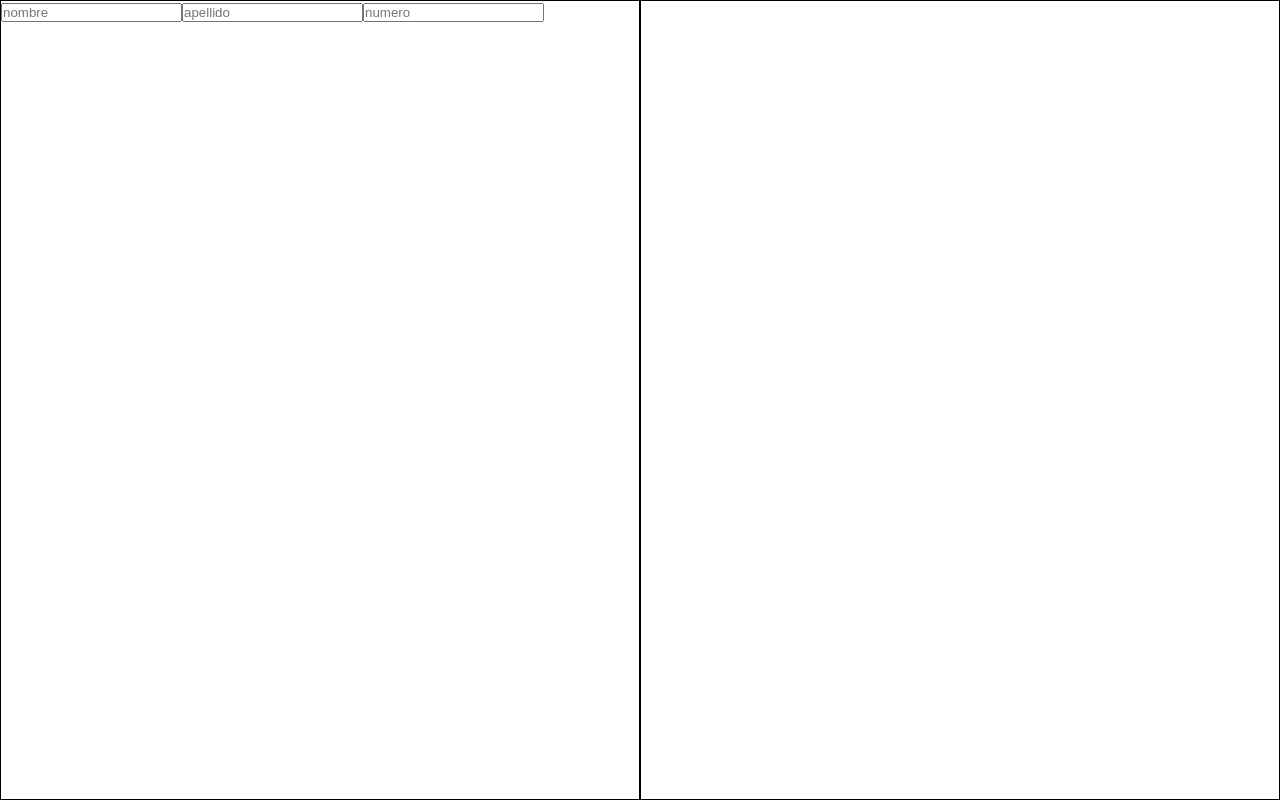
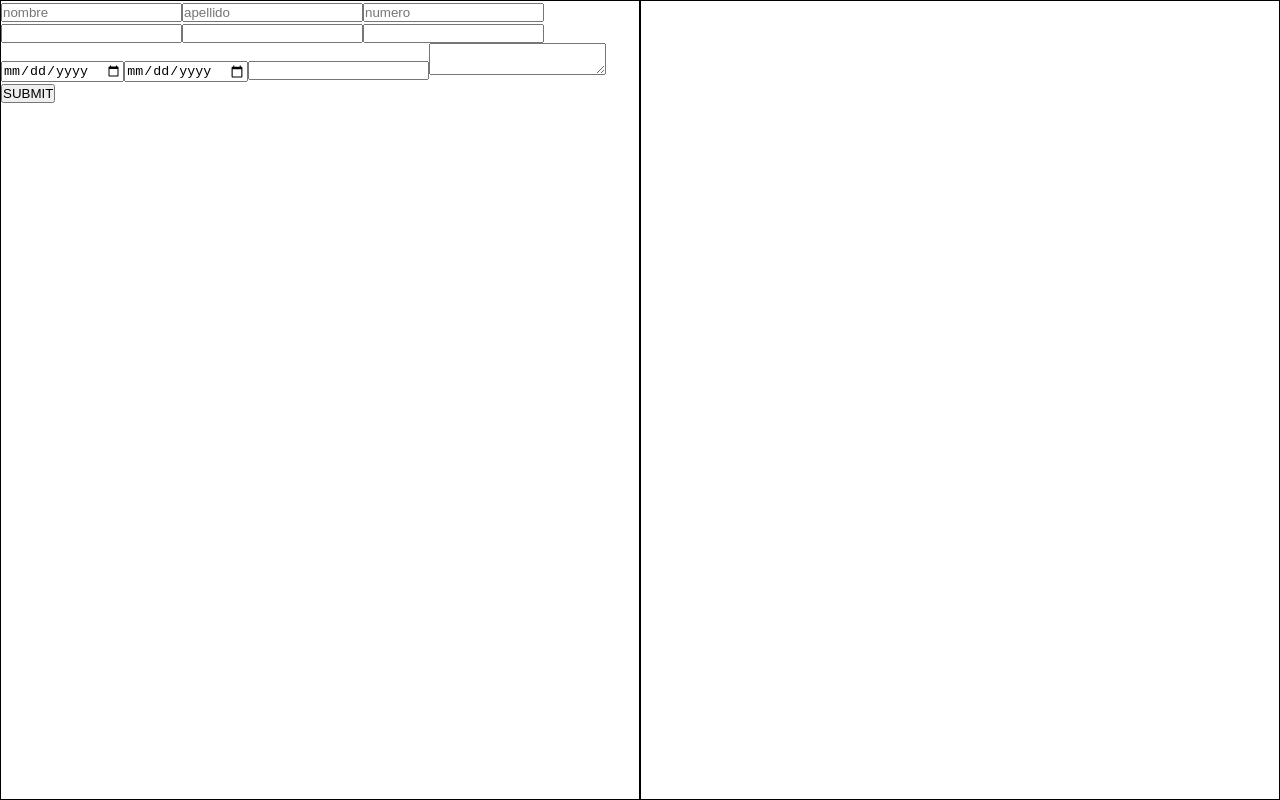
Before and after one commit to matalvarez10/React-resume, a React (Vite) app: page / in a window 1280 px wide. Built offline with nearby package versions, Linux system fonts and the light colour scheme.

Commit message:
adding experince inputs

```diff
--- a/src/App.tsx
+++ b/src/App.tsx
@@ -2,6 +2,9 @@ import { ChangeEvent, useState } from "react";
 import InputsFieldComponent from "./components/inputsFieldComponent";
 import ResumeComponent from "./components/resumeComponent";
 import { IDescriptionData } from "./interfaces/inputDesc.interface";
+import { IExperienceData } from "./interfaces/inputExperience.interface";
+import InputDescriptionComponent from "./components/inputsDescriptionComponent";
+import InputsExperience from "./components/inputseExperienceComponent";
 
 function App() {
   const [formData, setFormData] = useState<IDescriptionData>({
@@ -15,43 +18,37 @@ function App() {
     ubicacion:"",
   });
 
+  const [expData, setExpData] = useState<IExperienceData>({
+    posicion:"",
+    companyName:"",
+    lugar:"",
+    fechaInicio:"",
+    fechaTermino:"",
+    description:"",
+  });
+
   const handleData = (event: ChangeEvent<HTMLInputElement>) => {
     const { name, value } = event.target;
     setFormData({ ...formData, [name]: value });
   };
 
+  const handleExpData = (event: ChangeEvent<HTMLInputElement>) => {
+    const { name, value } = event.target ;
+    setExpData({ ...expData, [name]: value });
+  };
+
+  const handleExpDataTextarea = (event: ChangeEvent<HTMLTextAreaElement>) => {
+    const { name, value } = event.target;
+    setExpData({ ...expData, [name]: value });
+  };
+  console.log(expData);
   return (
     <>
-    <InputsFieldComponent handleData={handleData} formData={formData}></InputsFieldComponent>
+    <InputsFieldComponent >
+        <InputDescriptionComponent handleData={handleData} formData={formData}></InputDescriptionComponent>
+        <InputsExperience expData={expData} handleExpData={handleExpData} handleExpDataTextarea={handleExpDataTextarea} ></InputsExperience>
+    </InputsFieldComponent>
     <ResumeComponent formData={formData}></ResumeComponent>
-{/*       <div className="contenedor">
-        <input
-          type="text"
-          placeholder="nombre"
-          name="nombre"
-          value={formData.nombre}
-          onChange={handleData}
-        />
-        <input
-          type="text"
-          placeholder="apellido"
-          name="apellido"
-          value={formData.apellido}
-          onChange={handleData}
-        />
-        <input
-          type="text"
-          placeholder="numero"
-          name="numero"
-          value={formData.numero}
-          onChange={handleData}
-        />
-      </div>
-      <div className="contenedor">
-        <p>{formData.apellido}</p>
-        <p>{formData.nombre}</p>
-        <p>{formData.numero}</p>
-      </div> */}
     </>
   );
 }
--- a/src/components/inputsFieldComponent.tsx
+++ b/src/components/inputsFieldComponent.tsx
@@ -1,11 +1,11 @@
-import InputDescriptionComponent from "./inputsDescriptionComponent";
-import { InputDescriptionProps } from "../interfaces/inputDesc.interface";
+export interface InputChildrenComponent {
+    children: React.ReactNode;
+  }
 
-
-const InputsFieldComponent:React.FC<InputDescriptionProps> = ({handleData,formData}) => {
+const InputsFieldComponent:React.FC<InputChildrenComponent> = ({children}) => {
     return (
     <div className="contenedor">
-        <InputDescriptionComponent handleData={handleData} formData={formData}></InputDescriptionComponent>
+        {children}
     </div>
     );
 }
--- /dev/null
+++ b/src/components/inputseExperienceComponent.tsx
@@ -0,0 +1,18 @@
+import { InputExperienceData } from "../interfaces/inputExperience.interface";
+
+const InputsExperience:React.FC<InputExperienceData> = ({expData,handleExpData,handleExpDataTextarea}) => {
+    return (
+        <div>
+            <input type="text" name="posicion"  value={expData.posicion} onChange={handleExpData}/>
+            <input type="text" name="companyName" value={expData.companyName}  onChange={handleExpData}/>
+            <input type="text" name="lugar"  value={expData.lugar} onChange={handleExpData}/>
+            <input type="date" name="fechaInicio"  value={expData.fechaInicio} onChange={handleExpData}/>
+            <input type="date" name="fechaTermino"  value={expData.fechaTermino} onChange={handleExpData}/>
+            <input  name="fechaTermino"  value={expData.fechaTermino} onChange={handleExpData}/>
+            <textarea  name= "description" value={expData.description} onChange={handleExpDataTextarea} />
+            <button onClick={()=>{console.log("holakks")}}>SUBMIT</button>
+        </div>
+    );
+}
+
+export default InputsExperience;
--- /dev/null
+++ b/src/contexts/inputExperienceContext.ts
@@ -0,0 +1,2 @@
+import { createContext} from "react"
+export const SizeContext = createContext({});
--- a/src/interfaces/inputDesc.interface.ts
+++ b/src/interfaces/inputDesc.interface.ts
@@ -12,6 +12,6 @@ export interface IDescriptionData{
 }
 
 export interface InputDescriptionProps {
-    handleData: (event: ChangeEvent<HTMLInputElement>) => void;
+    handleData: (event: (ChangeEvent<HTMLInputElement>) ) => void;
     formData: IDescriptionData;
   }
```
Also changed, not shown: src/interfaces/inputExperience.interface.ts (added, +16 -0 lines).
